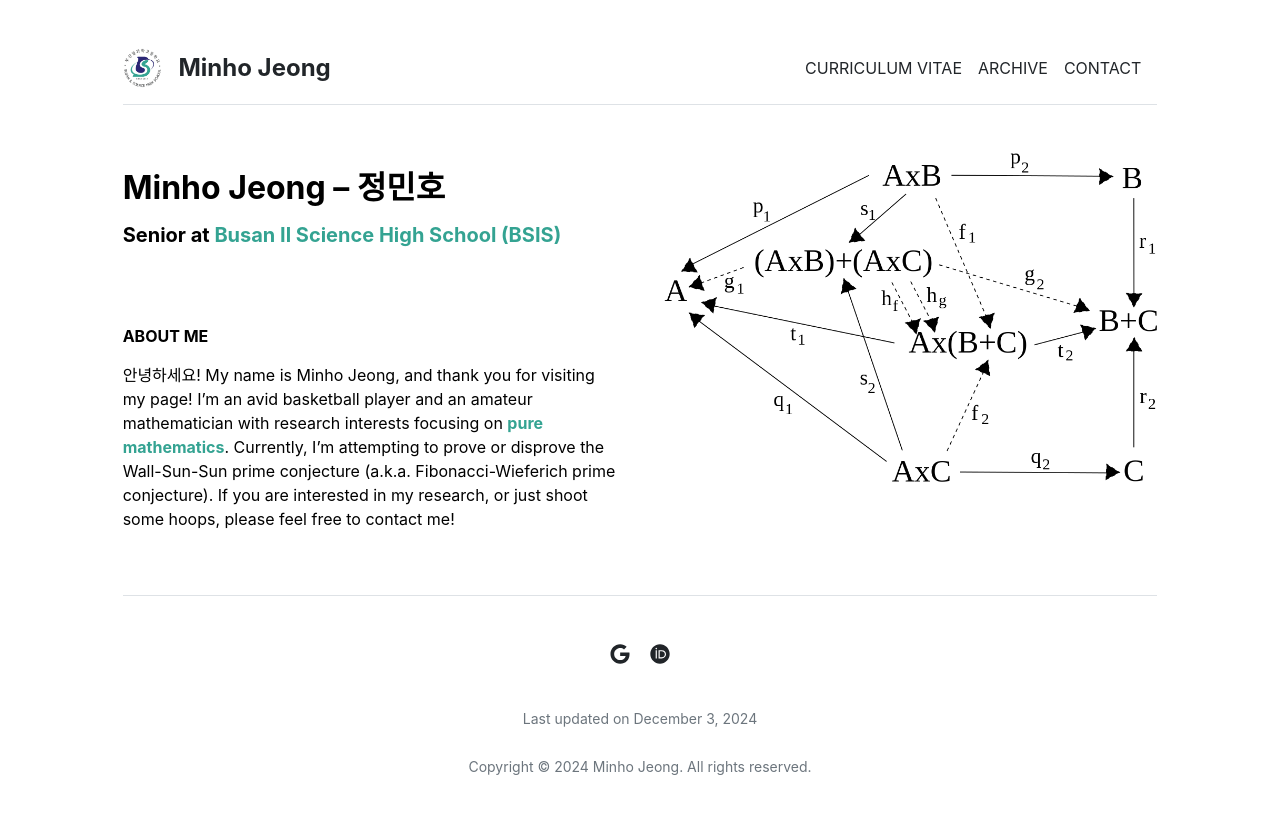
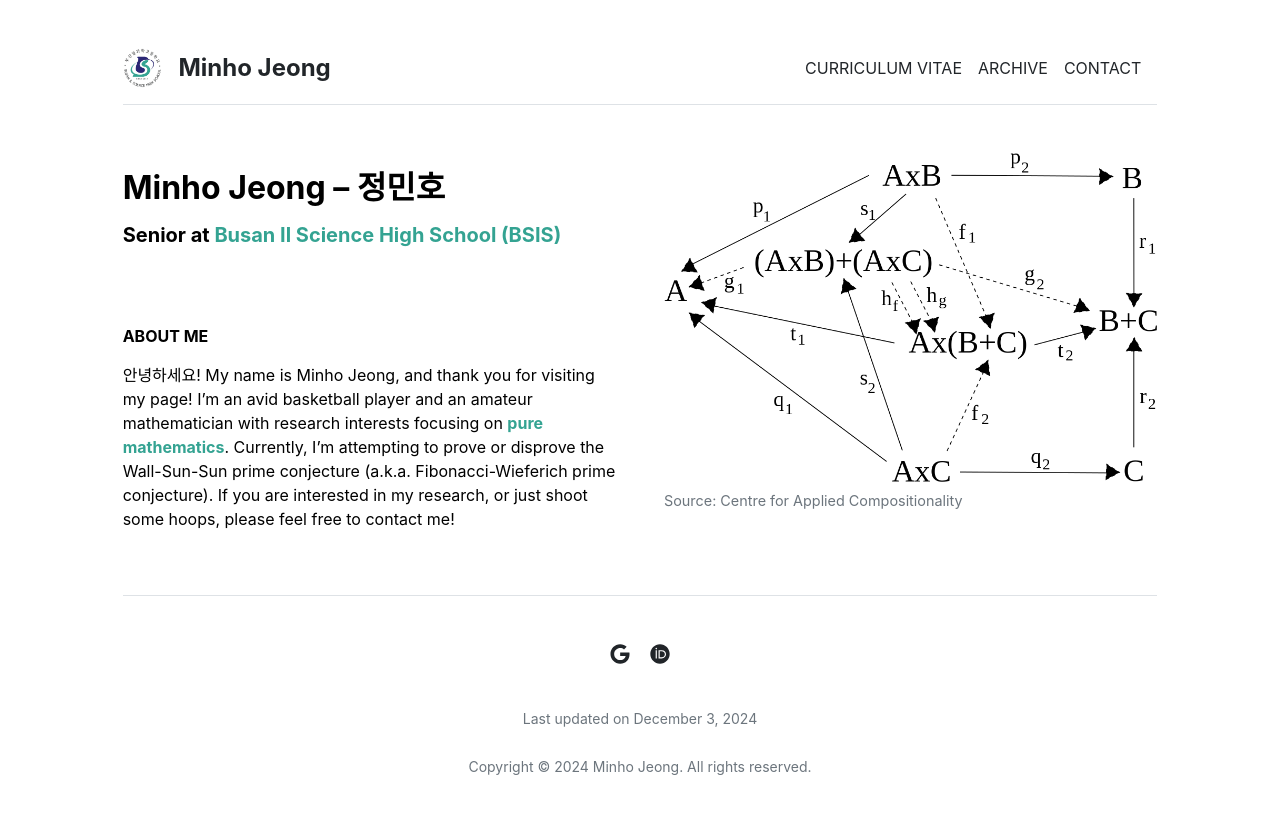
Before and after one commit to mino-jeong/mino-jeong.github.io, a Jekyll site: the page built from index.md, in a window 1280 px wide. Shown: the top 814 px of the page. Built offline with Jekyll 4.4.1, drawn with Linux system fonts in a browser that asks for light colours.

Commit message:
Update home.html

```diff
--- a/_layouts/home.html
+++ b/_layouts/home.html
@@ -11,5 +11,6 @@
   </div>
   <div class="col-md-6">
     <img src="{{ site.github.url }}/assets/img/home.png" alt="Home" width="100%">
+    <p class="text-muted mt-2" style="font-size: 0.9rem">Source: Centre for Applied Compositionality </p>
   </div>
 </div>
```
